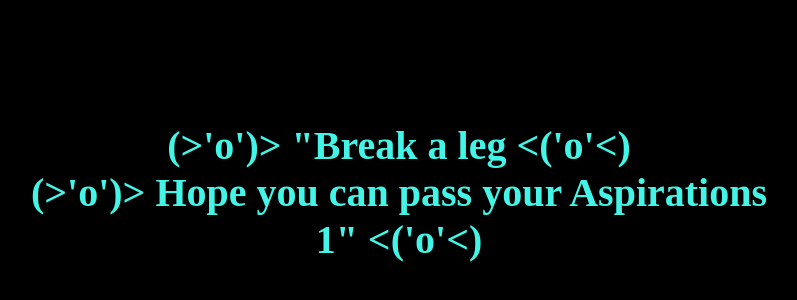
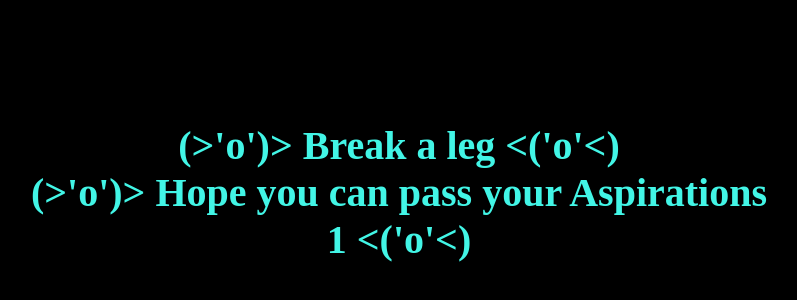
Before and after one commit to player6626/first-one, a plain HTML site: page index.html in a window 1280 px wide. Shown: the part 136-436 px from the top of the page, without its empty margins (241-1038 px from the left). Drawn offline with Linux system fonts and the light colour scheme.

Commit message:
Update index.html

```diff
--- a/index.html
+++ b/index.html
@@ -15,7 +15,7 @@
     </style>
   </head>
   <body>
-    <h1>               (>'o')> "Break a leg <('o'<) <br>
-            (>'o')> Hope you can pass your Aspirations 1" <('o'<) </br> </h1>
+    <h1>     (>'o')> Break a leg <('o'<) <br>
+   (>'o')> Hope you can pass your Aspirations 1 <('o'<) </br> </h1>
   </body>
   </html>
```
